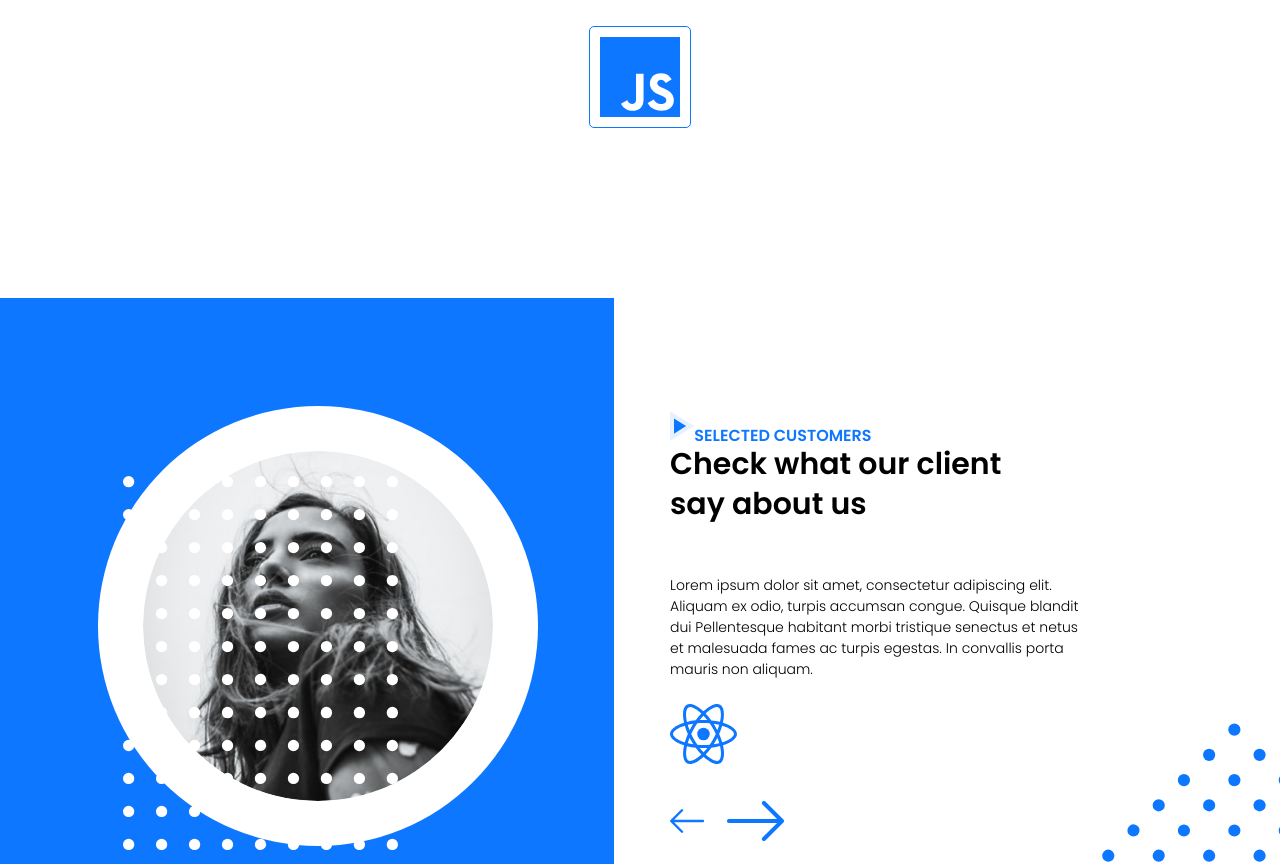
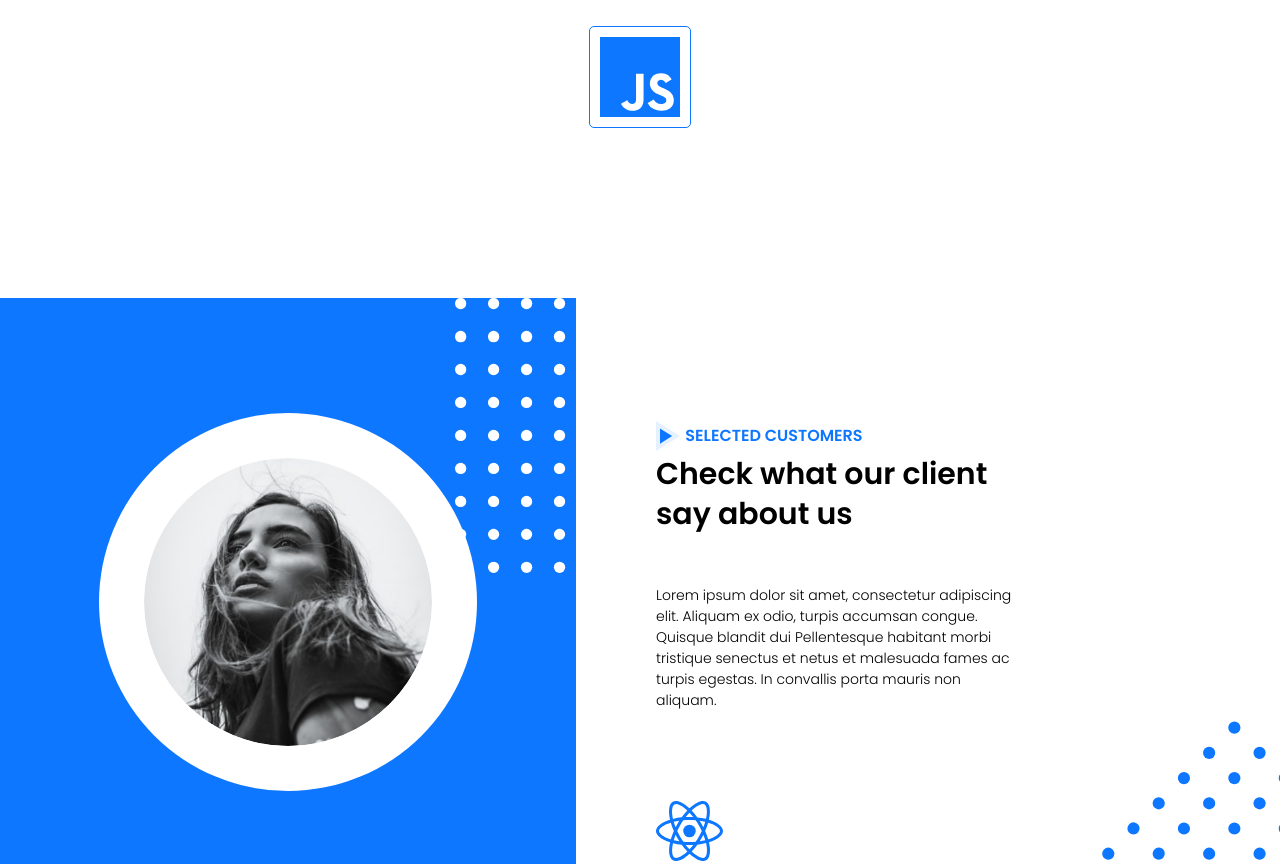
Before and after one commit to kushaangowda/Secure_Blink_Task, a React (Create React App) app: page / in a window 1280 px wide. Shown: the part 4552-5416 px from the top of the page. Built offline with nearby package versions, Linux system fonts and the light colour scheme; a web font is replaced by a local one.

Commit message:
fixed screen 6

```diff
--- a/src/index.css
+++ b/src/index.css
@@ -493,46 +493,46 @@ button {
 
 .Screen6 {
 	background-color: #fff;
-	height: 84vh;
+	display: flex;
+	flex-direction: row;
 }
 
 .profilePic {
-	width: 48vw;
-	height: 100%;
+	width: 45vw;
+	height: 45vw;
 	background-color: #0e77ff;
 	overflow: hidden;
 }
 
 .lady {
-	height: 350px;
+	width: 50%;
+	display: block;
+	margin: auto;
+	margin-top: 20%;
 	border-radius: 50%;
 	padding: 45px;
 	background-color: #fff;
-	margin: auto;
-	position: relative;
-	top: 16%;
-	left: 16%;
 }
 
 .dots {
 	position: relative;
-	top: -40%;
-	right: -20%;
+	top: -120%;
+	right: -79%;
 }
 
 .Text6 {
-	position: relative;
-	top: -90%;
-	left: 50%;
+	margin-top: 6vw;
 	width: 40%;
 	padding: 30px;
+	margin-left: 50px;
 }
 
 .selected {
 	font-weight: 600;
 	color: #0e77ff;
 	position: relative;
-	top: -30%;
+	top: -10px;
+	left: 5px;
 }
 
 .a6 {
@@ -548,8 +548,9 @@ button {
 
 .desc6 {
 	font-weight: 300;
-	width: 80%;
+	width: 70%;
 	font-size: 14px;
+	margin-bottom: 80px;
 }
 
 .i61 {
```
Also changed, not shown: 1 other file (tests, documents, lock files or other folders).
